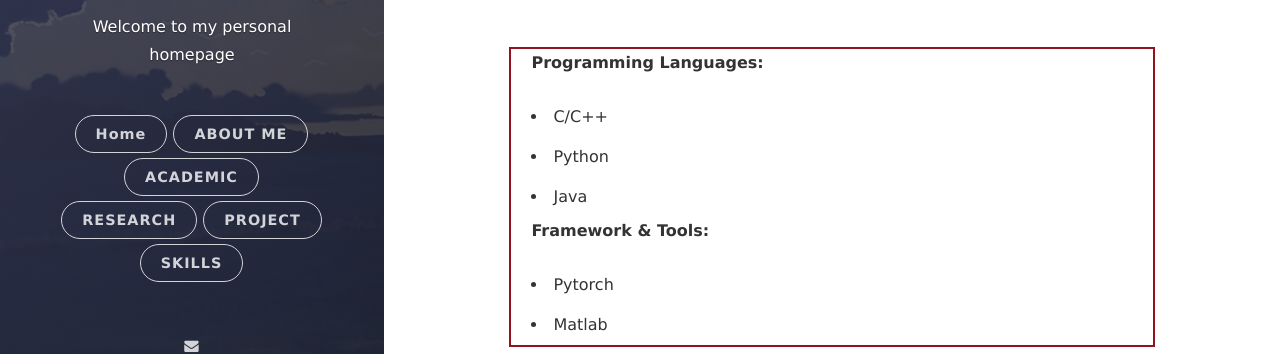
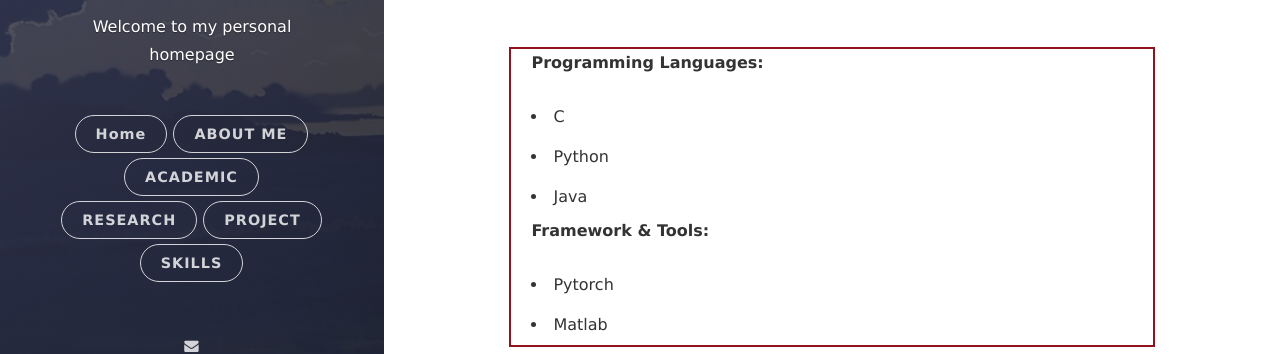
Before and after one commit to yinkejia/yinkejia.github.io, a Jekyll site: the page built from _posts/2022-09-10-AWARDS & LANGUAGES & SKILLS.markdown, in a window 1280 px wide. Shown: the part 441-795 px from the top of the page. Built offline with Jekyll 4.4.1, drawn with Linux system fonts in a browser that asks for light colours; nearby versions of some CDN libraries.

Commit message:
Update 2022-09-10-AWARDS & LANGUAGES & SKILLS.markdown

```diff
--- a/_posts/2022-09-10-AWARDS & LANGUAGES & SKILLS.markdown
+++ b/_posts/2022-09-10-AWARDS & LANGUAGES & SKILLS.markdown
@@ -27,7 +27,7 @@ date: 2022-09-10 15:32:24.000000000 +09:00
       <font size="3">
       <p><strong>Programming Languages:</strong></p>
       <ui>
-        <li>C/C++</li>
+        <li>C</li>
         <li>Python</li>
         <li>Java</li>
       </ui>
```
